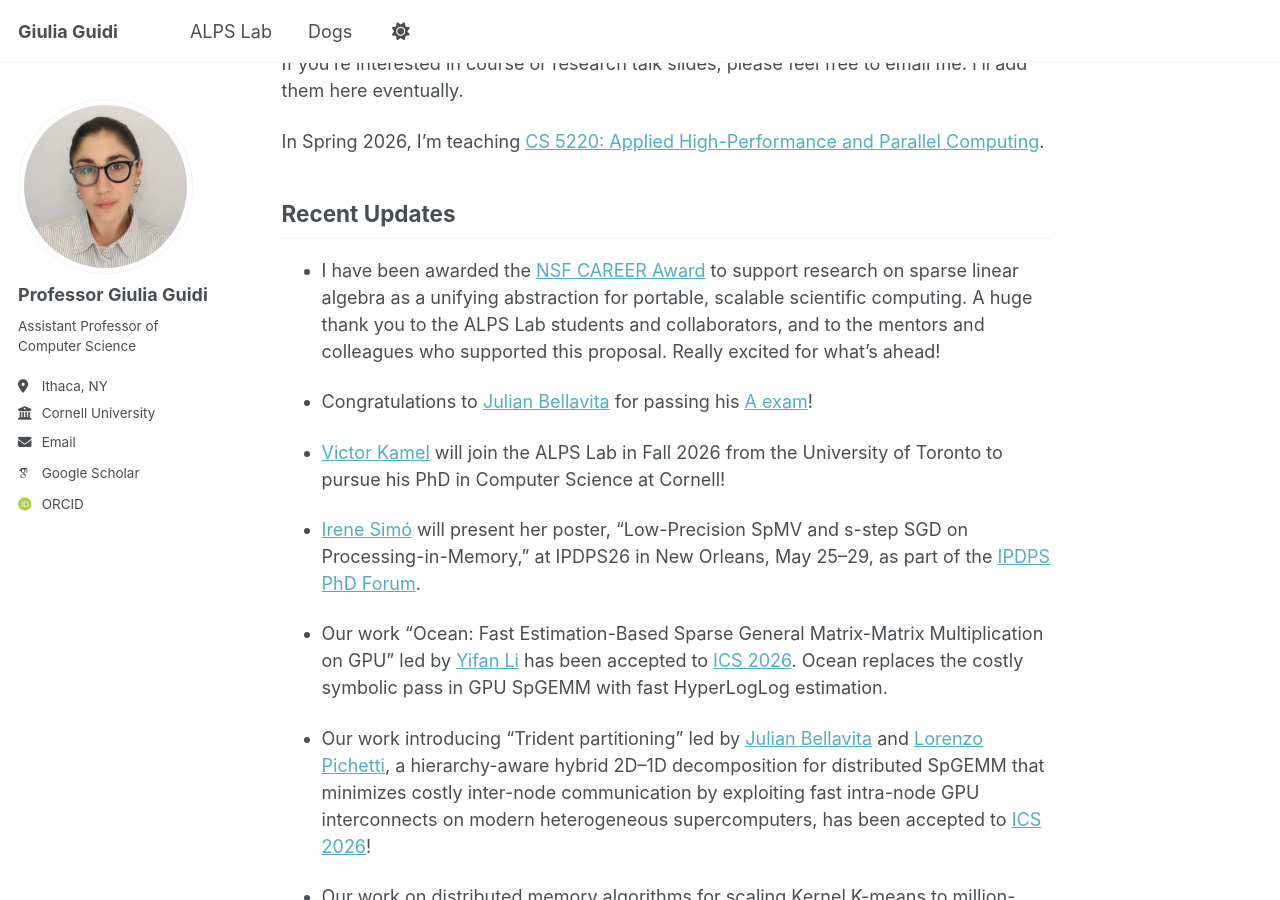
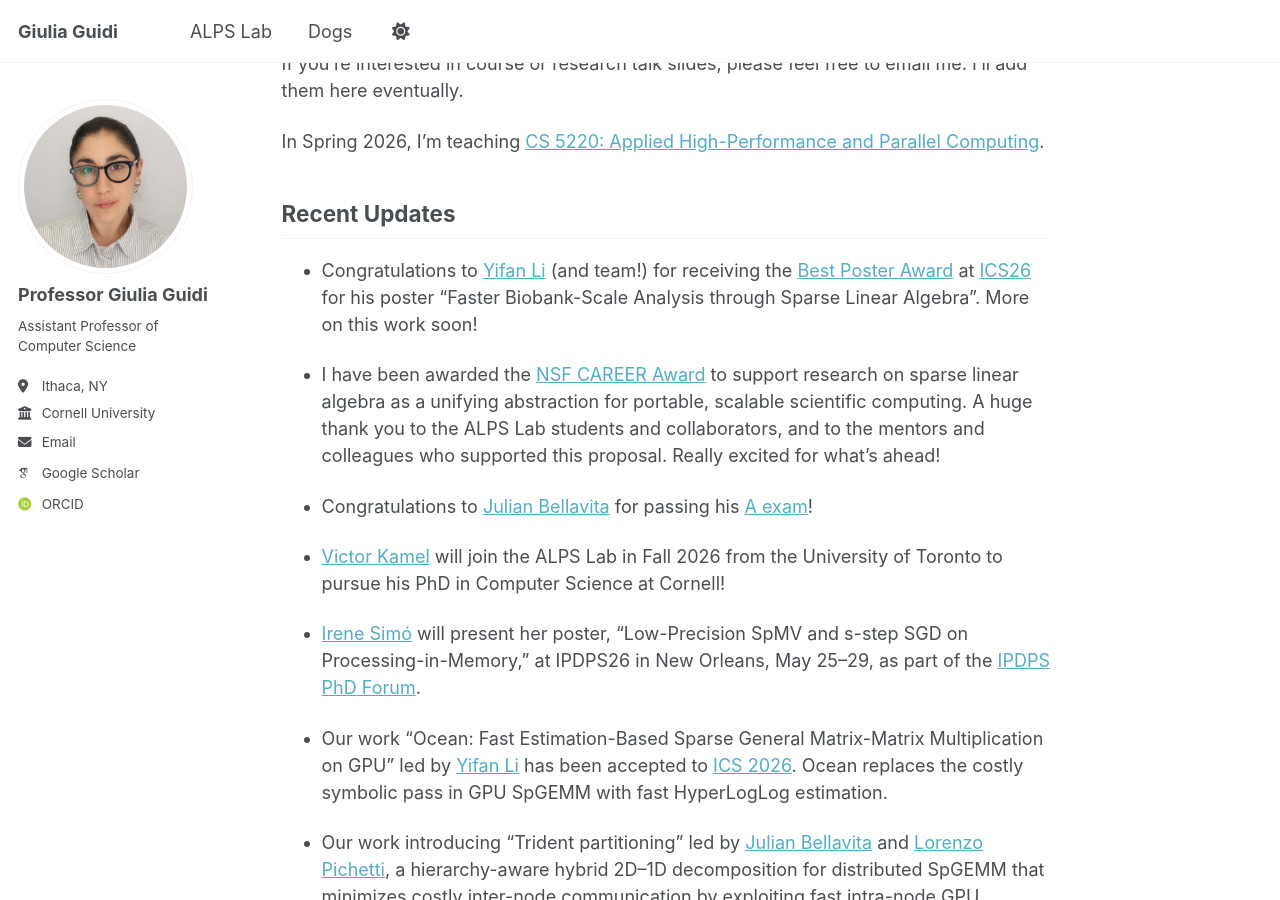
Before and after one commit to giuliaguidi/giuliaguidi.github.io, a Jekyll site: the page built from _pages/about.md, in a window 1280 px wide and 900 px high, scrolled down 820 px. Built offline with Jekyll 4.4.1, drawn with Linux system fonts in a browser that asks for light colours; some web fonts are replaced.

Commit message:
Add recent updates and congratulations section

```diff
--- a/_pages/about.md
+++ b/_pages/about.md
@@ -30,6 +30,8 @@ In Spring 2026, I'm teaching [CS 5220: Applied High-Performance and Parallel Com
 
 Recent Updates
 ------
+
+- Congratulations to [Yifan Li](https://l.iyi.fan/) (and team!) for receiving the [Best Poster Award](https://www.linkedin.com/posts/giulia-guidi_ics26-hpc-sparselinearalgebra-activity-7480921041255563265-RFc0?utm_source=share&utm_medium=member_desktop&rcm=ACoAABeR7YoBDMddkw_b6zRYkBnNLxEXFhYdKU0) at [ICS26](https://dipsa-qub.github.io/ICS2026-webpage/) for his poster "Faster Biobank-Scale Analysis through Sparse Linear Algebra". More on this work soon!
 
 - I have been awarded the [NSF CAREER Award](https://www.nsf.gov/awardsearch/show-award/?AWD_ID=2542947) to support research on sparse linear algebra as a unifying abstraction for portable, scalable scientific computing. A huge thank you to the ALPS Lab students and collaborators, and to the mentors and colleagues who supported this proposal. Really excited for what's ahead!
 
```
